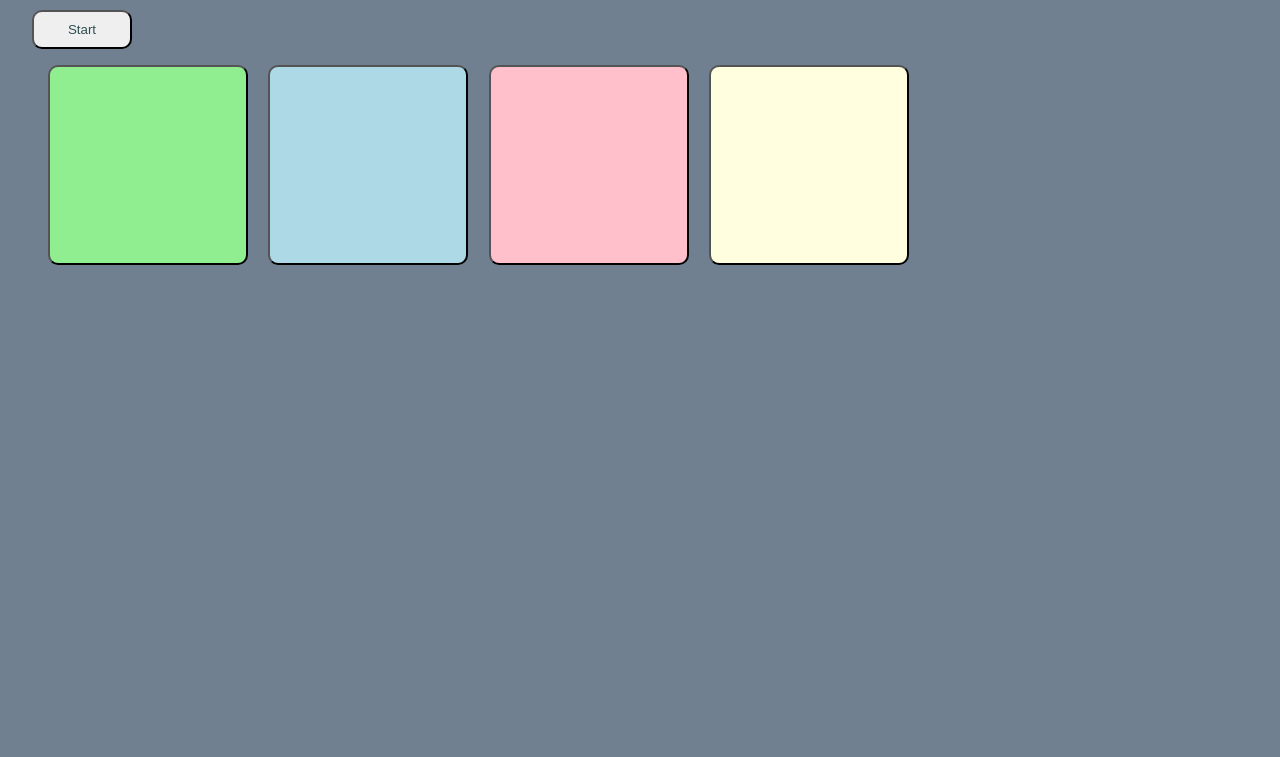
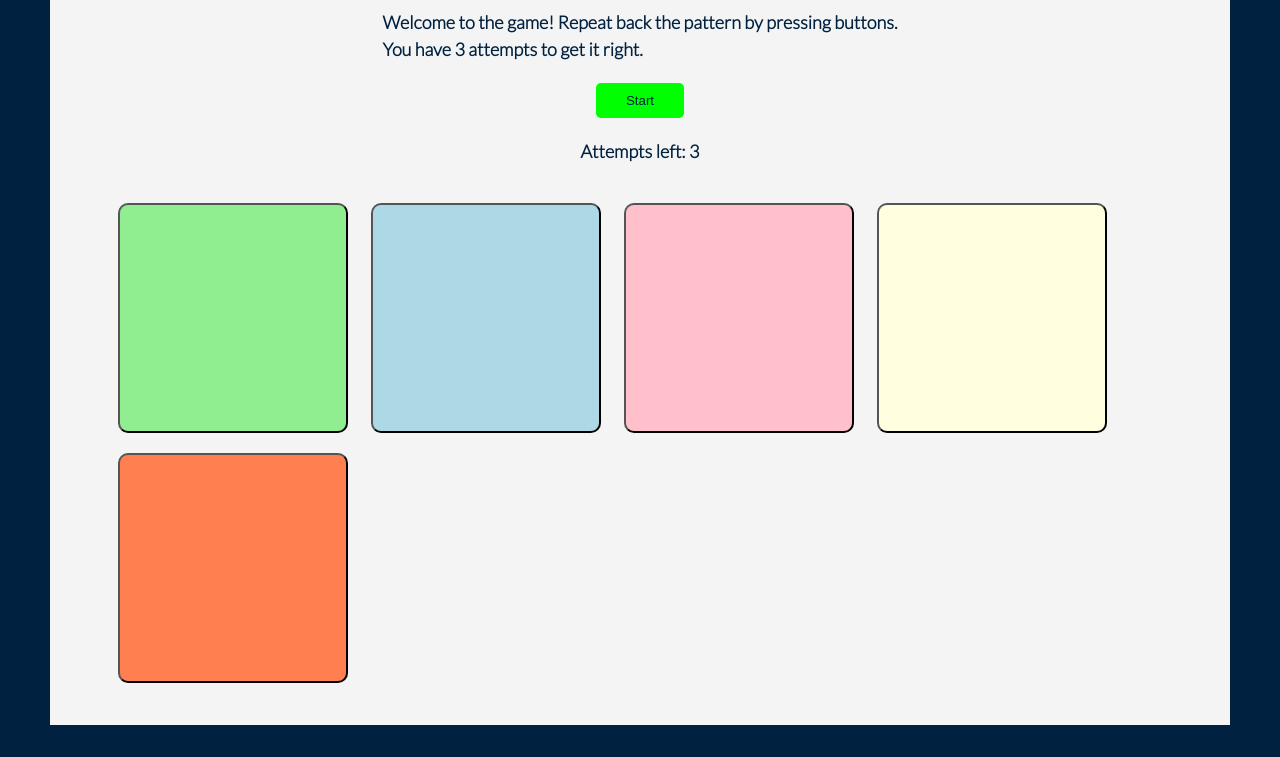
Before and after one commit to abdifatahdev/codepath-prework, a plain HTML site: page index.html in a window 1280 px wide. Shown: the part 115-872 px from the top of the page. Before the commit the page ends 800 px from the top, so only its background shows below. Drawn offline with Linux system fonts and the light colour scheme.

Commit message:
Initial commit

```diff
--- a/index.html
+++ b/index.html
@@ -4,6 +4,7 @@
     <meta charset="utf-8">
     <meta http-equiv="X-UA-Compatible" content="IE=edge">
     <meta name="viewport" content="width=device-width, initial-scale=1">
+    <link rel="stylesheet" href="https://cdnjs.cloudflare.com/ajax/libs/font-awesome/5.15.1/css/all.min.css" integrity="sha512-+4zCK9k+qNFUR5X+cKL9EIR+ZOhtIloNl9GIKS57V1MyNsYpYcUrUeQc9vNfzsWfV28IaLL3i96P9sdNyeRssA==" crossorigin="anonymous" />
     <link rel="icon" href="https://glitch.com/favicon.ico" />
     <title>Hello!</title>
 
@@ -14,10 +15,13 @@
     <script src="script.js" defer></script>
 </head>
 <body>
+    <div class="container">
         <h1>The Epic Light and Sound Game</h1>
 
     <p>
         Welcome to the game! Repeat back the pattern by pressing buttons.
+        <br>
+        You have 3 attempts to get it right.
     </p>
 
     <button id="startBtn" onclick="startGame()">
@@ -27,15 +31,17 @@
         Stop
     </button>
 
+    <p id ="strikes">Attempts left: 3</p>
+
+    <div class="grid">
         <div id="gameButtonArea">
             <button id="button1" onclick="guess(1)" onmousedown="startTone(1)" onmouseup="stopTone()"></button>
             <button id="button2" onclick="guess(2)" onmousedown="startTone(2)" onmouseup="stopTone()"></button>
             <button id="button3" onclick="guess(3)" onmousedown="startTone(3)" onmouseup="stopTone()"></button>
             <button id="button4" onclick="guess(4)" onmousedown="startTone(4)" onmouseup="stopTone()"></button>
+            <button id="button5" onclick="guess(5)" onmousedown="startTone(5)" onmouseup="stopTone()"></button>
         </div>
-
-    <div class="glitchButton" style="position:fixed;top:20px;right:20px;"></div>
-    <script src="https://button.glitch.me/button.js" defer></script>
-
+    </div>
+    </div>
 </body>
 </html>
--- a/script.js
+++ b/script.js
@@ -11,17 +11,22 @@ var gamePlaying = false;
 var tonePlaying = false;
 var volume = 0.5;  //must be between 0.0 and 1.0
 var guessCounter = 0;
+var mistakeCounter = 3;
 
 
 function startGame(){
     //initialize game variables
     progress = 0;
     gamePlaying = true;
+    mistakeCounter = 3;
 
     // swap the Start and Stop buttons
     document.getElementById("startBtn").classList.add("hidden");
     document.getElementById("stopBtn").classList.remove("hidden");
     playClueSequence();
+    document.getElementById("strikes").innerHTML = "Attempts left: " + mistakeCounter;
+  playClueSequence();
+
 
 }
 
@@ -83,11 +88,22 @@ function guess(btn){
       //so far so good... check the next guess
       guessCounter++;
     }
-  }else{
+  }
+  else {
+    if (mistakeCounter > 1){
+      mistakeCounter--;
+      document.getElementById("strikes").innerHTML = "Attempts left: " + mistakeCounter;
+      playClueSequence();
+
+    }
+
+  else{
     //Guess was incorrect
     //GAME OVER: LOSE!
     loseGame();
+    mistakeCounter == 0;
   }
+}
 }
 
 // Sound Synthesis Functions
@@ -95,7 +111,8 @@ const freqMap = {
   1: 261.6,
   2: 329.6,
   3: 392,
-  4: 466.2
+  4: 466.2,
+  5: 500
 }
 
 
--- a/style.css
+++ b/style.css
@@ -1,14 +1,53 @@
+@import url("https://fonts.googleapis.com/css2?family=Lato:wght@300&display=swap");
+
 /* CSS files add styling rules to your content */
 
+/* Custom Properties */
+*{
+  margin: 0px;
+  padding: 0px;
+}
+:root {
+  --primary-color: #1c3fa8;
+  --secondary-color: rgb(27, 180, 231);
+  --dark-color: #002240;
+  --light-color: #f4f4f4;
+  --success-color: #00FF00;
+  --error-color: red;
+}
+
 body {
-  font-family: helvetica, arial, sans-serif;
+  font-family: "Lato", sans-serif;
   margin: 2em;
-  background-color: slategrey;
-  color: white;
+  background-color: var(--dark-color);
+  color: var(--light-color);
+  line-height: 1.5;
+}
+
+.container{
+  max-width: 1100px;
+  margin: 0 auto;
+  display: flex;
+  justify-content: center;
+  align-items: center;
+  flex-direction: column;
+  background-color: var(--light-color);
+  padding: 14px 40px;
+  color: var(--dark-color);
+}
+
+.container *{
+  margin: 10px;
+}
+
+
+p{
+  font-size: 18px;
+  font-weight: bold;
 }
 
 h1 {
-  font-family: verdana, arial, sans-serif;
+  font-family: "Lato", sans-serif;
 }
 
 button {
@@ -16,14 +55,27 @@ button {
   border-radius: 10px;
 }
 
-#startBtn {
-  width: 100px;
-  color: DarkSlateGray;
+#startBtn,
+#stopBtn{
+  padding: 10px 30px;
+  cursor: pointer;
+  color: var(--dark-color);
+  border: none;
+  border-radius: 5px;
 }
 
-#stopBtn {
-  width: 100px;
-  color: DarkSlateGray;
+#startBtn{
+  background-color: var(--success-color);
+}
+
+#stopBtn{
+  background-color: var(--error-color);
+}
+
+
+#startBtn:hover,
+#stopBtn:hover {
+  transform: scale(0.98);
 }
 
 #gameButtonArea {
@@ -31,9 +83,17 @@ button {
 }
 
 #gameButtonArea > button {
-  width: 200px;
-  height: 200px;
-  margin: 8px;
+  width: 230px;
+  height: 230px;
+}
+
+.grid{
+  display: grid;
+  grid-template-columns: 1fr;
+  gap: 20px;
+  justify-content: center;
+  align-items: center;
+  height: 100%;
 }
 
 .hidden {
@@ -75,3 +135,37 @@ button {
 #button4.lit {
   background: yellow;
 }
+
+#button5 {
+  background: rgb(255,127,80)
+}
+
+#button5:active,
+#button5.lit {
+  background: rgb(255,0,255);
+}
+
+/*Tablets and mobile responsiveness*/
+
+/* Tablets and under */
+@media (max-width: 768px) {
+
+  .container *{
+    margin: 7px;
+  }
+
+  #gameButtonArea > button {
+    width: 350px;
+    height: 350px;
+  }
+
+  p{
+    font-size: 14px;
+    font-weight: bold;
+    align-items: center;
+  }
+
+  h1 {
+    font-size: 23px;
+  }
+}
```
Also changed, not shown: 1 other file. Lines whose indentation alone changed are shown as unchanged.
